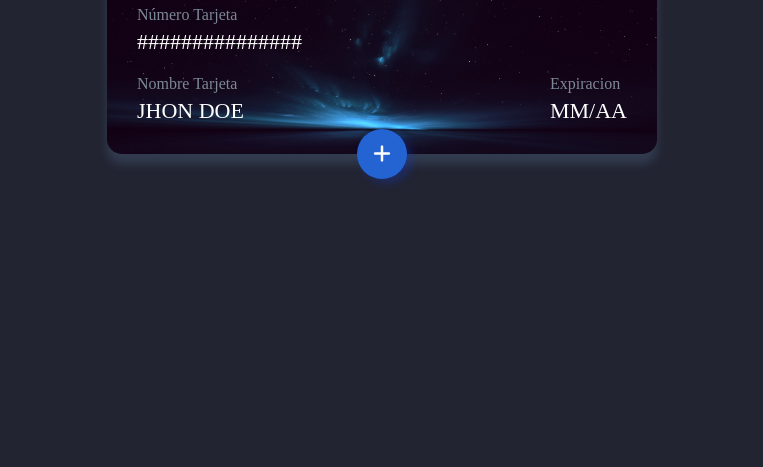
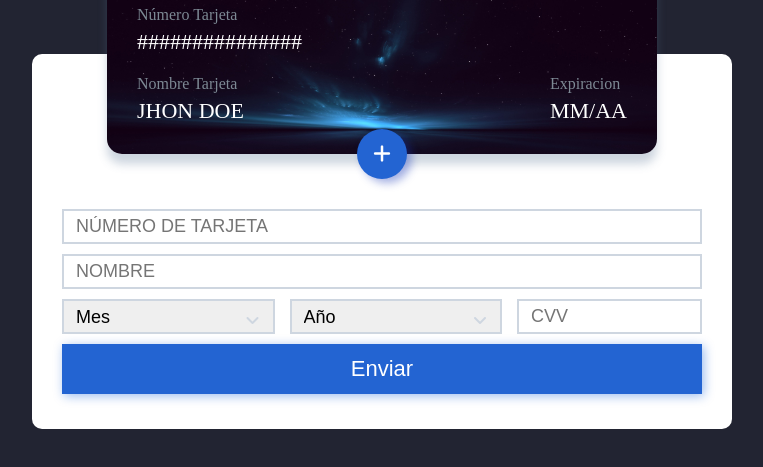
Before and after one commit to AlanDannS/Interfaz-tarjeta, a plain HTML site: page index.html in a window 1280 px wide. Shown: the part 201-668 px from the top of the page, without its empty margins (258-1021 px from the left). Drawn offline with Linux system fonts and the light colour scheme.

Commit message:
Se ha terminado toda la parte html y css del proyecto

```diff
--- a/css/style.css
+++ b/css/style.css
@@ -8,6 +8,9 @@
     --img-tarjet: url(../img/tarjeta/horizon-stars-endless-space.jpeg);
     --gradient-firma: linear-gradient(to right, #2c3e50, #bdc3c7);
     --fuente-firma: 'Indie Flower', cursive;
+    --borde-form: #CED6E0;
+    --borde-form-hover: #93BDED;
+    --sombra: rgba(90, 116, 148, 0.3);
 }
 
 * {
@@ -56,7 +59,7 @@ body {
     display: flex;
     flex-direction: column;
     justify-content: space-between;
-    box-shadow: 0 10px 10px 0 rgba(90, 116, 148, 0.3);
+    box-shadow: 0 10px 10px 0 var(--sombra);
 }
 
 
@@ -206,3 +209,100 @@ body {
 .contenedor-btn .btn-abrir-formulario.active {
     transform: rotate(45deg);
 }
+
+
+/* Formulario de Tarjeta */
+
+.formulario-tarjeta {
+    background: var(--color-white);
+    width: 100%;
+    max-width: 700px;
+    padding: 150px 30px 30px 30px;
+    border-radius: 10px;
+    position: relative;
+    top: -150px;
+    z-index: 1;
+    clip-path: polygon(0 0, 100% 0, 100% 0, 0 0);
+    transition: clip-path .3s ease-out;
+}
+
+.formulario-tarjeta.active {
+    clip-path: polygon(0 0, 100% 0, 100% 100%, 0 100%);
+}
+
+.formulario-tarjeta input,
+.formulario-tarjeta select,
+.btn-enviar {
+    border: 2px solid var(--borde-form);
+    font-size: 18px;
+    height: 35px;
+    width: 100%;
+    padding: 5px 12px;
+    margin: 5px 0;
+    transition: .3s ease all;
+}
+
+.formulario-tarjeta input:hover,
+.formulario-tarjeta select:hover {
+    border: 2px solid --borde-form-hover;
+}
+
+.formulario-tarjeta input:focus,
+.formulario-tarjeta select:focus {
+    outline: rgb(4, 4, 4);
+    box-shadow: 1px 7px 10px -5px var(--sombra);
+}
+
+.formulario-tarjeta input {
+    text-transform: uppercase;
+}
+
+.formulario-tarjeta .flexbox {
+    display: flex;
+    justify-content: space-between;
+}
+
+.formulario-tarjeta .expira {
+    width: 100%;
+}
+
+.formulario-tarjeta .ccv {
+    min-width: 100px;
+}
+
+.formulario-tarjeta .grupo-select {
+    width: 100%;
+    margin-right: 15px;
+    position: relative;
+}
+
+.formulario-tarjeta select {
+    -webkit-appearance: none;
+}
+
+.formulario-tarjeta .grupo-select i {
+    position: absolute;
+    color: var(--borde-form);
+    top: 18px;
+    right: 15px;
+    transition: .3s ease all;
+}
+
+.formulario-tarjeta .grupo-select:hover i {
+    color: var(--color-label);
+}
+
+.formulario-tarjeta .btn-enviar {
+    height: 50px;
+    border: none;
+    padding: 10px;
+    font-size: 22px;
+    color: var(--color-white);
+    background: var(--color-icon-form);
+    box-shadow: 2px 2px 10px 0 rgba(0, 85, 212, 0.4);
+    cursor: pointer;
+}
+
+.formulario-tarjeta .btn-enviar:hover {
+    background: var(--color-icon-form-hover);
+}
--- a/index.html
+++ b/index.html
@@ -60,6 +60,42 @@
                 <i class="fas fa-plus"></i>
             </button>
         </div>
+        <!-- Formulario -->
+        <form action="" id="formulario-tarjeta" class="formulario-tarjeta active">
+            <div class="grupo">
+                <input type="text" id="inputNumero" maxlength="19" autocomplete="off" placeholder="Número de Tarjeta">
+            </div>
+            <div class="grupo">
+                <input type="text" id="inputNombre" maxlength="19" autocomplete="off" placeholder="Nombre">
+            </div>
+
+            <div class="flexbox">
+                <div class="grupo expira">
+                    <div class="flexbox">
+                        <div class="grupo-select">
+                            <select name="mes" id="selectMes">
+                                <option disable selection>
+                                    Mes
+                                </option>
+                            </select>
+                            <i class="fas fa-angle-down"></i>
+                        </div>
+                        <div class="grupo-select">
+                            <select name="year" id="selectYear">
+                                <option disable selection>
+                                    Año
+                                </option>
+                            </select>
+                            <i class="fas fa-angle-down"></i>
+                        </div>
+                    </div>
+                </div>
+                <div class="grupo cvv">
+                    <input type="text" id="inputCVV" maxlength="3" placeholder="CVV">
+                </div>
+            </div>
+            <button type="submit" class="btn-enviar">Enviar</button>
+        </form>
 
     </div>
     <script src="https://kit.fontawesome.com/2c36e9b7b1.js" crossorigin="anonymous"></script>
--- a/js/index.js
+++ b/js/index.js
@@ -1,9 +1,11 @@
 const tarjeta = document.querySelector('#tarjeta')
 const btnAbrirFormulario = document.querySelector('#btn-abrir-formulario')
+const formulario = document.querySelector('#formulario-tarjeta')
 tarjeta.addEventListener('click', () => {
     tarjeta.classList.toggle('active')
 })
 
 btnAbrirFormulario.addEventListener('click', () => {
     btnAbrirFormulario.classList.toggle('active')
+    formulario.classList.toggle('active')
 })
```
